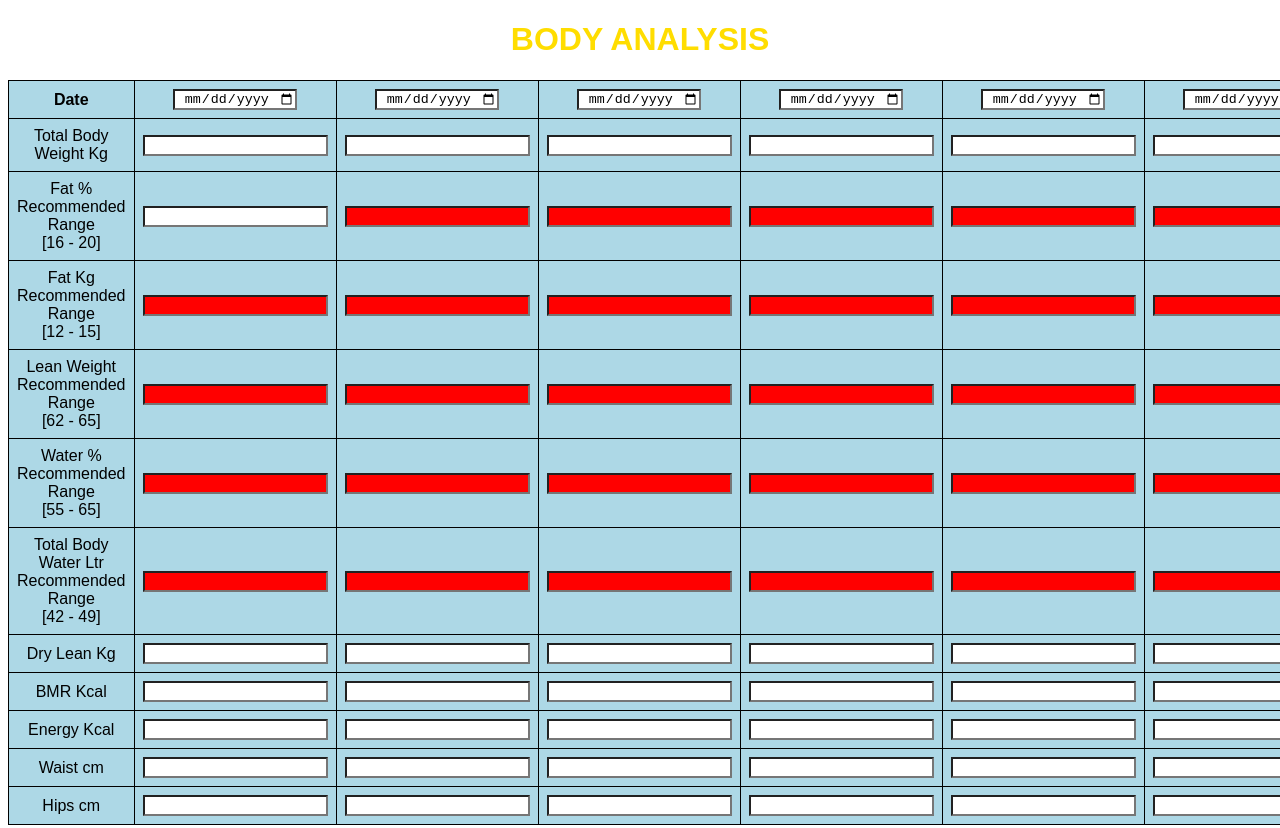
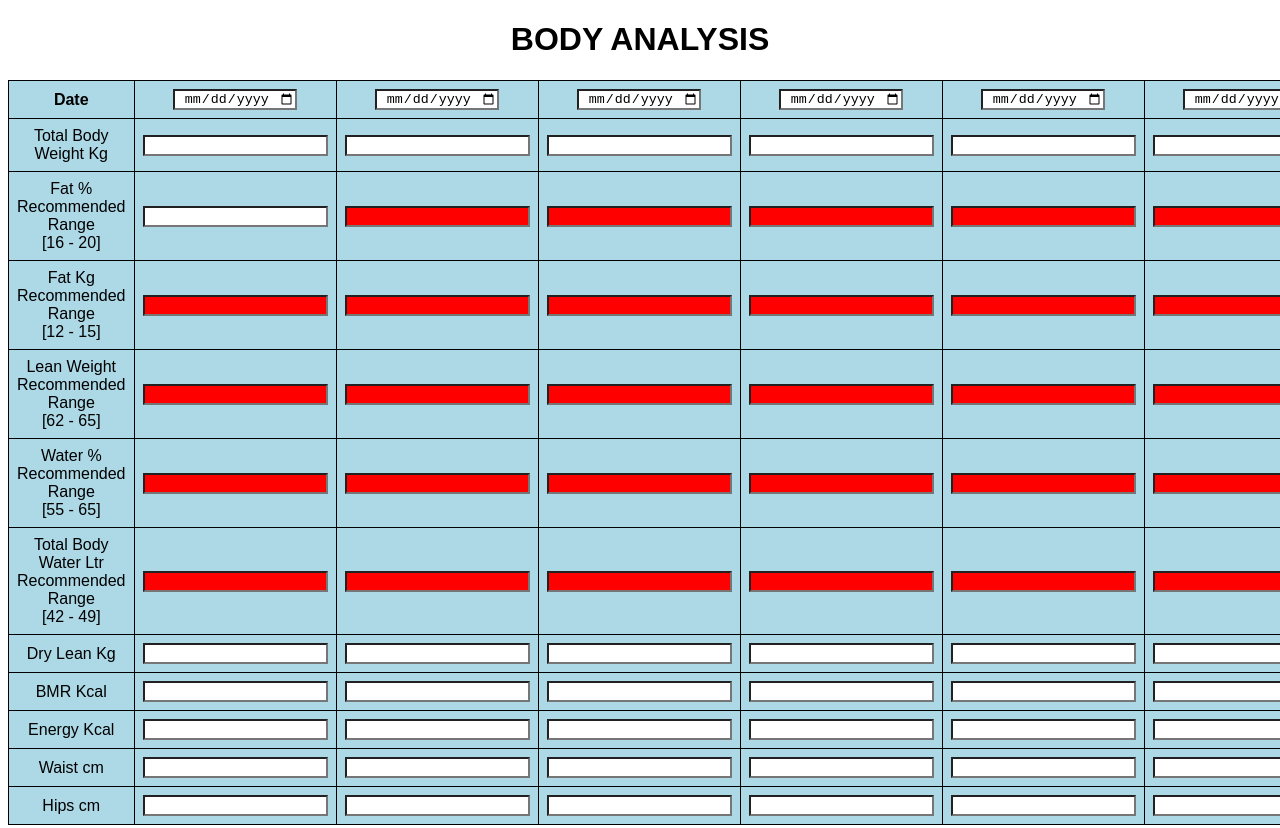
Before and after one commit to lblake/body-analysis, a plain HTML site: page index.html in a window 1280 px wide. Shown: the top 828 px of the page. Drawn offline with Linux system fonts and the light colour scheme.

Commit message:
updated css

```diff
--- a/style.css
+++ b/style.css
@@ -5,7 +5,6 @@ h1 {
   text-align: center;
   font-family: Arial, Helvetica, sans-serif;
   text-transform: uppercase;
-  color: #fd0;
 }
 table {
   font-family: arial, sans-serif;
```
